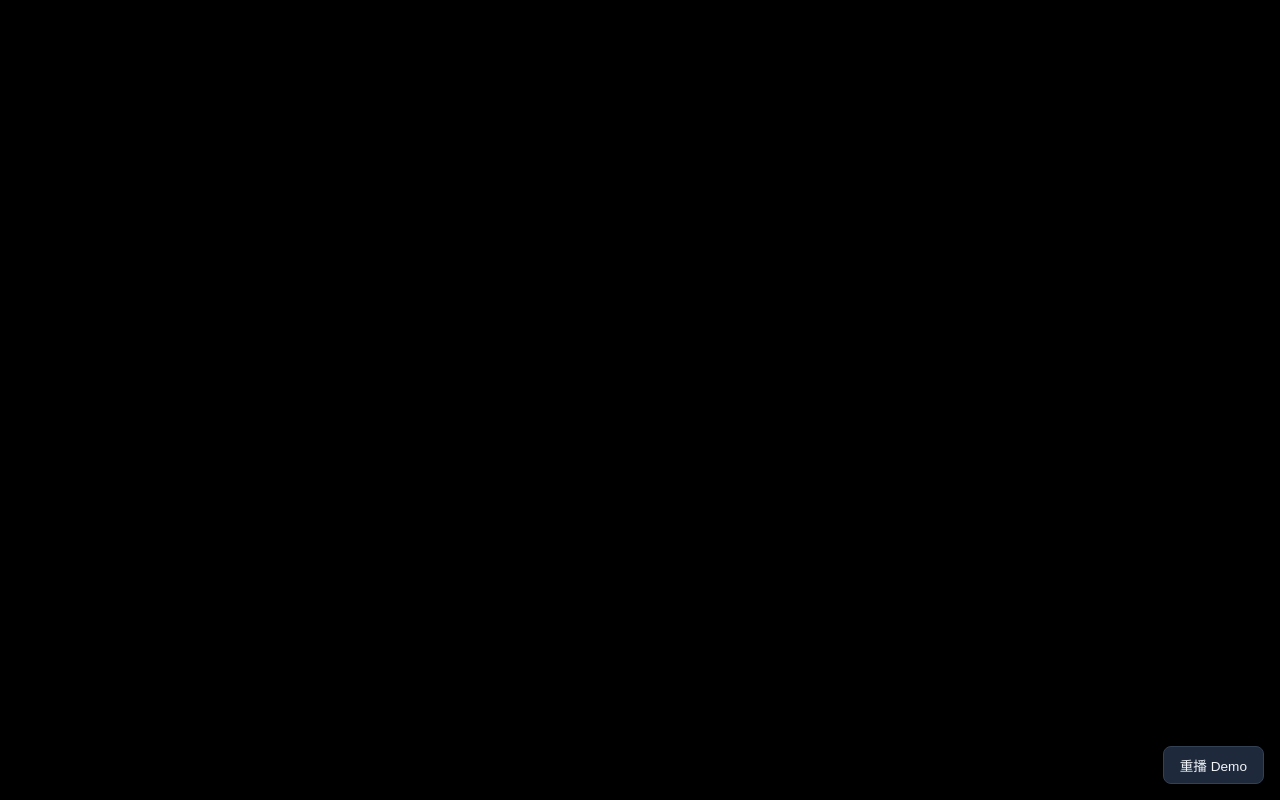
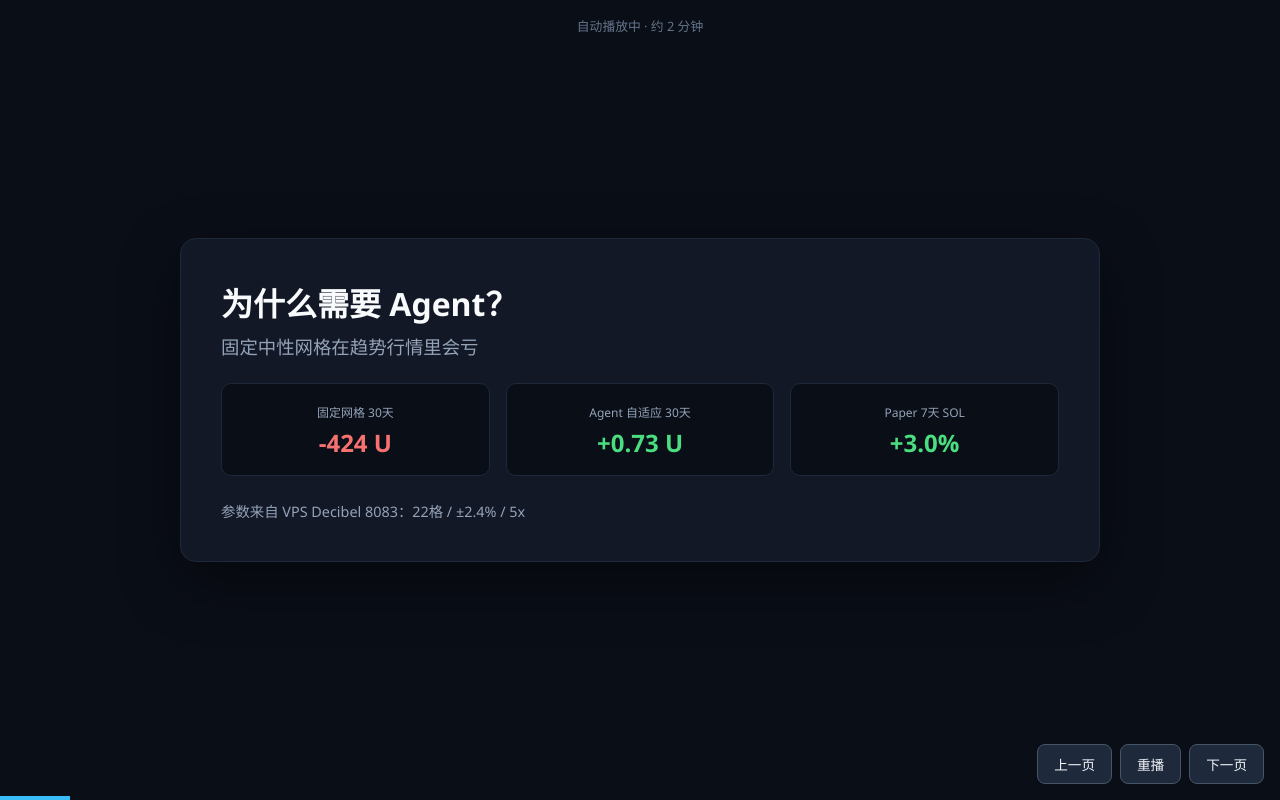
Before and after one commit to beibei030/bitget-fleet-grid-agent, a website: page demo/video.html in a window 1280 px wide. Drawn offline with Linux system fonts and the light colour scheme.

Commit message:
Fix video.html black screen (NaN session bug)

```diff
--- a/demo/video.html
+++ b/demo/video.html
@@ -6,40 +6,89 @@
   <title>Bitget Fleet Grid Agent — Demo Video</title>
   <style>
     * { box-sizing: border-box; margin: 0; padding: 0; }
-    body { background: #000; color: #f1f5f9; font-family: "Segoe UI", system-ui, sans-serif; overflow: hidden; }
-    .stage { position: fixed; inset: 0; display: flex; align-items: center; justify-content: center; opacity: 0; transition: opacity .6s; pointer-events: none; padding: 2rem; }
-    .stage.active { opacity: 1; pointer-events: auto; }
-    .card { background: #121826; border: 1px solid #1e293b; border-radius: 16px; padding: 2.5rem; max-width: 920px; width: 100%; }
-    h1 { font-size: 2rem; margin-bottom: .5rem; }
-    h2 { font-size: 1.25rem; color: #94a3b8; margin-bottom: 1.5rem; font-weight: 500; }
-    .tag { display: inline-block; background: #0ea5e933; color: #38bdf8; padding: .25rem .7rem; border-radius: 6px; font-size: .8rem; margin-right: .5rem; }
+    html, body { height: 100%; }
+    body {
+      background: #0a0e17;
+      color: #f1f5f9;
+      font-family: "Segoe UI", system-ui, sans-serif;
+      overflow: hidden;
+    }
+    .stage {
+      position: fixed; inset: 0;
+      display: none;
+      align-items: center; justify-content: center;
+      padding: 2rem;
+      background: #0a0e17;
+    }
+    .stage.active { display: flex; }
+    .card {
+      background: #121826;
+      border: 1px solid #1e293b;
+      border-radius: 16px;
+      padding: 2.5rem;
+      max-width: 920px;
+      width: 100%;
+      box-shadow: 0 20px 60px rgba(0,0,0,.45);
+    }
+    h1 { font-size: 2rem; margin-bottom: .5rem; color: #f8fafc; }
+    h2 { font-size: 1.15rem; color: #94a3b8; margin-bottom: 1.5rem; font-weight: 500; }
+    .tag {
+      display: inline-block;
+      background: #0ea5e933;
+      color: #38bdf8;
+      padding: .25rem .7rem;
+      border-radius: 6px;
+      font-size: .8rem;
+      margin: 0 .35rem .35rem 0;
+    }
     .flow { display: flex; flex-wrap: wrap; gap: .5rem; align-items: center; font-size: .9rem; margin: 1rem 0; }
     .flow span { background: #1e293b; padding: .4rem .8rem; border-radius: 8px; }
     .metrics { display: grid; grid-template-columns: repeat(3, 1fr); gap: 1rem; margin-top: 1.5rem; }
-    .m { background: #0a0e17; border-radius: 10px; padding: 1rem; text-align: center; }
+    .m { background: #0a0e17; border-radius: 10px; padding: 1rem; text-align: center; border: 1px solid #1e293b; }
     .m b { display: block; font-size: 1.5rem; color: #4ade80; margin-top: .3rem; }
-    .m span { font-size: .75rem; color: #94a3b8; text-transform: uppercase; }
+    .m span { font-size: .75rem; color: #94a3b8; }
     .neg b { color: #f87171; }
-    .term { background: #0a0e17; border-radius: 12px; padding: 1.2rem; font-family: Consolas, monospace; font-size: .82rem; line-height: 1.55; max-height: 420px; overflow: hidden; border: 1px solid #1e293b; }
-    .term .line { opacity: 0; transform: translateY(4px); transition: opacity .25s, transform .25s; white-space: pre-wrap; word-break: break-all; }
-    .term .line.show { opacity: 1; transform: none; }
+    .term {
+      background: #0a0e17;
+      border-radius: 12px;
+      padding: 1.2rem;
+      font-family: Consolas, "Courier New", monospace;
+      font-size: .82rem;
+      line-height: 1.55;
+      max-height: 420px;
+      overflow-y: auto;
+      border: 1px solid #1e293b;
+    }
+    .term .line { min-height: 1.2em; white-space: pre-wrap; word-break: break-all; }
     .term .hi { color: #4ade80; }
     .term .warn { color: #fbbf24; }
     .term .cmd { color: #38bdf8; }
-    .bar { position: fixed; bottom: 0; left: 0; height: 3px; background: #38bdf8; width: 0; transition: width .2s linear; z-index: 9; }
-    .ctrl { position: fixed; bottom: 1rem; right: 1rem; z-index: 10; }
-    .ctrl button { background: #1e293b; border: 1px solid #334155; color: #f1f5f9; padding: .5rem 1rem; border-radius: 8px; cursor: pointer; font-size: .85rem; }
+    .bar { position: fixed; bottom: 0; left: 0; height: 4px; background: #38bdf8; width: 0; z-index: 9; transition: width .15s linear; }
+    .ctrl { position: fixed; bottom: 1rem; right: 1rem; z-index: 10; display: flex; gap: .5rem; }
+    .ctrl button {
+      background: #1e293b; border: 1px solid #475569; color: #f1f5f9;
+      padding: .55rem 1rem; border-radius: 8px; cursor: pointer; font-size: .85rem;
+    }
     .ctrl button:hover { background: #334155; }
     table { width: 100%; font-size: .85rem; border-collapse: collapse; margin-top: 1rem; }
     th, td { padding: .5rem .6rem; border-bottom: 1px solid #1e293b; text-align: left; }
     th { color: #94a3b8; }
-    .big { font-size: 3rem; font-weight: 800; text-align: center; margin: 1rem 0; }
-    .sub { text-align: center; color: #94a3b8; }
+    .big { font-size: 2.6rem; font-weight: 800; text-align: center; margin: 1rem 0; color: #f8fafc; }
+    .sub { text-align: center; color: #94a3b8; line-height: 1.6; }
+    .hint { position: fixed; top: 1rem; left: 50%; transform: translateX(-50%); color: #64748b; font-size: .8rem; z-index: 8; }
+    video.wrap { width: 100%; max-width: 720px; border-radius: 12px; margin-top: 1rem; display: block; }
+    .links { margin-top: 1.2rem; font-size: .85rem; }
+    .links a { color: #38bdf8; }
   </style>
 </head>
 <body>
+  <div class="hint">自动播放中 · 约 2 分钟</div>
   <div class="bar" id="bar"></div>
-  <div class="ctrl"><button id="replay">重播 Demo</button></div>
+  <div class="ctrl">
+    <button type="button" id="prev">上一页</button>
+    <button type="button" id="replay">重播</button>
+    <button type="button" id="next">下一页</button>
+  </div>
 
   <div class="stage active" id="s0">
     <div class="card" style="text-align:center">
@@ -59,7 +108,7 @@
         <div class="m"><span>Agent 自适应 30天</span><b>+0.73 U</b></div>
         <div class="m"><span>Paper 7天 SOL</span><b>+3.0%</b></div>
       </div>
-      <p style="margin-top:1.5rem;color:#94a3b8;font-size:.9rem">参数来自 VPS Decibel 8083：22格 / ±2.4% / 5x — 不是纸上参数</p>
+      <p style="margin-top:1.5rem;color:#94a3b8;font-size:.9rem">参数来自 VPS Decibel 8083：22格 / ±2.4% / 5x</p>
     </div>
   </div>
 
@@ -70,7 +119,7 @@
       <div class="flow">
         <span>futures_get_candles</span><span>→</span>
         <span>EMA / ADX / RSI</span><span>→</span>
-        <span>neutral | long | short | flat</span><span>→</span>
+        <span>neutral / long / short / flat</span><span>→</span>
         <span>post_only 限价单</span>
       </div>
       <table>
@@ -96,113 +145,165 @@
       <h1>可核查材料</h1>
       <h2>评委一键复现</h2>
       <div class="term" style="max-height:none">
-        <div class="line show cmd">git clone https://github.com/beibei030/bitget-fleet-grid-agent</div>
-        <div class="line show cmd">npm install && npm run submit:prepare</div>
+        <div class="line cmd">git clone https://github.com/beibei030/bitget-fleet-grid-agent</div>
+        <div class="line cmd">npm install && npm run submit:prepare</div>
       </div>
       <div class="metrics">
         <div class="m"><span>Paper CSV</span><b>117 笔</b></div>
         <div class="m"><span>决策 JSON</span><b>可审计</b></div>
-        <div class="m"><span>Python 交叉验证</span><b>+21.47%</b></div>
+        <div class="m"><span>Python 回测</span><b>+21.47%</b></div>
       </div>
-      <p style="margin-top:1rem;font-size:.85rem;color:#64748b">github.com/beibei030/bitget-fleet-grid-agent</p>
+      <p class="links"><a href="https://github.com/beibei030/bitget-fleet-grid-agent" target="_blank">GitHub 仓库</a></p>
     </div>
   </div>
 
   <div class="stage" id="s5">
     <div class="card" style="text-align:center">
       <div class="big" style="font-size:2rem">谢谢观看</div>
-      <p class="sub">Bitget Fleet Grid Agent — 震荡铺网，趋势顺势，不确定空仓</p>
-      <p class="sub" style="margin-top:1.5rem;font-size:.85rem">
-        Demo: beibei030.github.io/bitget-fleet-grid-agent/video.html
+      <p class="sub">震荡铺网 · 趋势顺势 · 不确定空仓</p>
+      <video class="wrap" controls playsinline poster="">
+        <source src="BitgetFleetGrid-Demo.mp4" type="video/mp4" />
+        您的浏览器不支持 video，请下载 MP4。
+      </video>
+      <p class="sub links" style="margin-top:1rem">
+        <a href="BitgetFleetGrid-Demo.mp4" download>下载 MP4 演示</a>
+        ·
+        <a href="index.html">返回仪表盘</a>
       </p>
     </div>
   </div>
 
   <script>
-    const TERMINAL_LINES = [
-      { t: 'cmd', s: '> npm run agent:grid -- --symbol SOLUSDT' },
-      { t: '', s: '' },
-      { t: '', s: '=== Agent 自适应网格 ===' },
-      { t: '', s: '标的: SOLUSDT | dry-run' },
-      { t: '', s: '' },
-      { t: 'hi', s: '[1] MCP futures_get_candles + futures_get_ticker …' },
-      { t: '', s: '市场状态: BULL  |  网格模式: 做多网格  |  置信度: 94.5%' },
-      { t: '', s: '现价: 73.69  |  EMA价差: 0.61%  |  ADX: 34.2  |  RSI: 75.9' },
-      { t: '', s: '' },
-      { t: 'warn', s: '推理:' },
-      { t: '', s: '  - EMA12/26 价差 0.61%' },
-      { t: '', s: '  - ADX(14)=34.2 RSI=75.9 funding=0.0058%' },
-      { t: '', s: '  - EMA 多头 + ADX 确认 → 上升趋势，做多网格' },
-      { t: 'warn', s: '  - RSI 超买，降低做多置信度' },
-      { t: '', s: '' },
-      { t: 'hi', s: '# 网格计划 SOLUSDT' },
-      { t: '', s: '模式: 做多  |  区间: 71.92 ~ 75.46 (±2.4%)  |  22格 5x' },
-      { t: '', s: '' },
-      { t: 'hi', s: '买单（低于现价）:' },
-      { t: '', s: '  71.92 × 2.62 SOL' },
-      { t: '', s: '  72.08 × 2.62 SOL' },
-      { t: '', s: '  72.24 × 2.62 SOL' },
-      { t: '', s: '  72.40 × 2.62 SOL' },
-      { t: '', s: '' },
-      { t: 'warn', s: '[3] dry-run — 将挂 4 单 (long)' },
-      { t: '', s: '日志 → logs/agent-SOLUSDT-*.json' },
+    (function () {
+      var TERMINAL = [
+        "> npm run agent:grid -- --symbol SOLUSDT",
+        "",
+        "=== Agent 自适应网格 ===",
+        "标的: SOLUSDT | dry-run",
+        "",
+        "[1] MCP futures_get_candles + futures_get_ticker",
+        "市场状态: BULL | 网格模式: 做多网格 | 置信度: 94.5%",
+        "现价: 73.69 | EMA价差: 0.61% | ADX: 34.2 | RSI: 75.9",
+        "",
+        "推理:",
+        "  - EMA12/26 价差 0.61%",
+        "  - ADX(14)=34.2 RSI=75.9 funding=0.0058%",
+        "  - EMA 多头 + ADX 确认 -> 上升趋势，做多网格",
+        "  - RSI 超买，降低做多置信度",
+        "",
+        "# 网格计划 SOLUSDT",
+        "模式: 做多 | 区间: 71.92 ~ 75.46 (+/-2.4%) | 22格 5x",
+        "",
+        "买单（低于现价）:",
+        "  71.92 x 2.62 SOL",
+        "  72.08 x 2.62 SOL",
+        "  72.24 x 2.62 SOL",
+        "  72.40 x 2.62 SOL",
+        "",
+        "[3] dry-run - 将挂 4 单 (long)",
+        "日志 -> logs/agent-SOLUSDT-*.json"
       ];
 
-    const SCENES = [
-      { id: 's0', dur: 5000 },
-      { id: 's1', dur: 8000 },
-      { id: 's2', dur: 10000 },
-      { id: 's3', dur: 55000, terminal: true },
-      { id: 's4', dur: 12000 },
-      { id: 's5', dur: 6000 },
+      var SCENES = [
+        { id: "s0", dur: 5000 },
+        { id: "s1", dur: 8000 },
+        { id: "s2", dur: 9000 },
+        { id: "s3", dur: 50000, terminal: true },
+        { id: "s4", dur: 10000 },
+        { id: "s5", dur: 8000 }
       ];
-    const TOTAL = SCENES.reduce((a, s) => a + s.dur, 0);
+      var TOTAL = 0;
+      for (var i = 0; i < SCENES.length; i++) TOTAL += SCENES[i].dur;
 
-    let runId = 0;
-    function $(id) { return document.getElementById(id); }
+      var sessionId = 0;
+      var manualIdx = -1;
+      var timer = null;
 
-    async function typeTerminal() {
-      const box = $('terminal');
-      box.innerHTML = '';
-      for (const line of TERMINAL_LINES) {
-        if (runId !== window.__demoRun) return;
-        const el = document.createElement('div');
-        el.className = 'line ' + (line.t || '');
-        el.textContent = line.s;
-        box.appendChild(el);
-        await new Promise(r => setTimeout(r, line.s === '' ? 80 : 420));
-        if (runId !== window.__demoRun) return;
-        el.classList.add('show');
+      function el(id) { return document.getElementById(id); }
+
+      function showScene(id) {
+        var nodes = document.querySelectorAll(".stage");
+        for (var i = 0; i < nodes.length; i++) nodes[i].classList.remove("active");
+        el(id).classList.add("active");
+      }
+
+      function sleep(ms) {
+        return new Promise(function (resolve) { setTimeout(resolve, ms); });
+      }
+
+      async function typeTerminal(sid) {
+        var box = el("terminal");
+        box.innerHTML = "";
+        for (var i = 0; i < TERMINAL.length; i++) {
+          if (sid !== sessionId) return;
+          var line = TERMINAL[i];
+          var div = document.createElement("div");
+          div.className = "line";
+          if (line.indexOf("> npm") === 0) div.className += " cmd";
+          else if (line.indexOf("[") === 0 || line.indexOf("#") === 0) div.className += " hi";
+          else if (line.indexOf("推理") === 0 || line.indexOf("[3]") === 0) div.className += " warn";
+          div.textContent = line;
+          box.appendChild(div);
           box.scrollTop = box.scrollHeight;
+          await sleep(line === "" ? 60 : 350);
         }
       }
 
-    async function playDemo() {
-      runId = ++window.__demoRun;
-      const myRun = runId;
-      $('bar').style.width = '0%';
-      SCENES.forEach(s => $(s.id).classList.remove('active'));
-      let elapsed = 0;
-      const bar = $('bar');
-      const tick = setInterval(() => {
-        if (myRun !== runId) { clearInterval(tick); return; }
+      async function playAuto() {
+        manualIdx = -1;
+        var sid = ++sessionId;
+        if (timer) clearInterval(timer);
+        var elapsed = 0;
+        el("bar").style.width = "0%";
+        timer = setInterval(function () {
           elapsed += 200;
-        bar.style.width = Math.min(100, (elapsed / TOTAL) * 100) + '%';
-        if (elapsed >= TOTAL) clearInterval(tick);
+          el("bar").style.width = Math.min(100, elapsed / TOTAL * 100) + "%";
+          if (elapsed >= TOTAL) clearInterval(timer);
         }, 200);
 
-      for (const scene of SCENES) {
-        if (myRun !== runId) return;
-        SCENES.forEach(s => $(s.id).classList.remove('active'));
-        $(scene.id).classList.add('active');
-        if (scene.terminal) typeTerminal();
-        await new Promise(r => setTimeout(r, scene.dur));
+        for (var s = 0; s < SCENES.length; s++) {
+          if (sid !== sessionId) return;
+          var scene = SCENES[s];
+          showScene(scene.id);
+          if (scene.terminal) typeTerminal(sid);
+          await sleep(scene.dur);
         }
-      if (myRun === runId) $('s5').classList.add('active');
+        if (sid === sessionId) showScene("s5");
       }
 
-    $('replay').onclick = () => playDemo();
-    playDemo();
+      function showManual(idx) {
+        sessionId++;
+        if (timer) clearInterval(timer);
+        manualIdx = idx;
+        showScene(SCENES[idx].id);
+        if (SCENES[idx].terminal) {
+          var box = el("terminal");
+          box.innerHTML = "";
+          for (var i = 0; i < TERMINAL.length; i++) {
+            var div = document.createElement("div");
+            div.className = "line";
+            div.textContent = TERMINAL[i];
+            box.appendChild(div);
+          }
+        }
+        el("bar").style.width = ((idx + 1) / SCENES.length * 100) + "%";
+      }
+
+      el("replay").onclick = function () { playAuto(); };
+      el("next").onclick = function () {
+        var idx = manualIdx < 0 ? 0 : manualIdx + 1;
+        if (idx >= SCENES.length) idx = SCENES.length - 1;
+        showManual(idx);
+      };
+      el("prev").onclick = function () {
+        var idx = manualIdx < 0 ? 0 : manualIdx - 1;
+        if (idx < 0) idx = 0;
+        showManual(idx);
+      };
+
+      showScene("s0");
+      playAuto();
+    })();
   </script>
 </body>
 </html>
```
Lines whose indentation alone changed are shown as unchanged.
